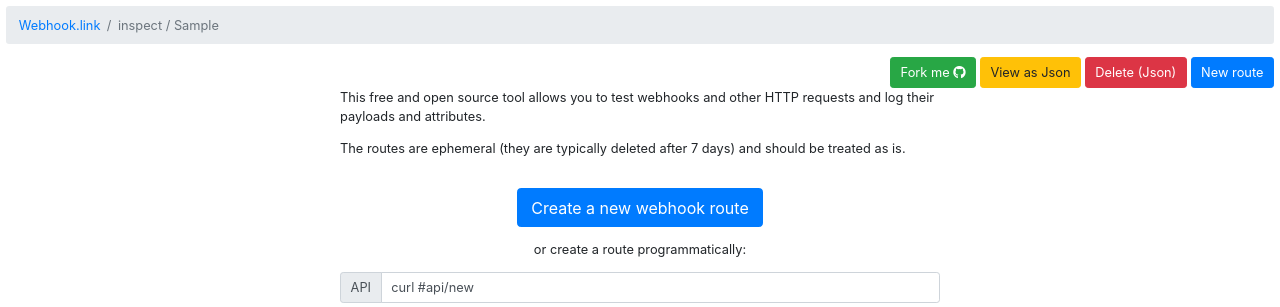
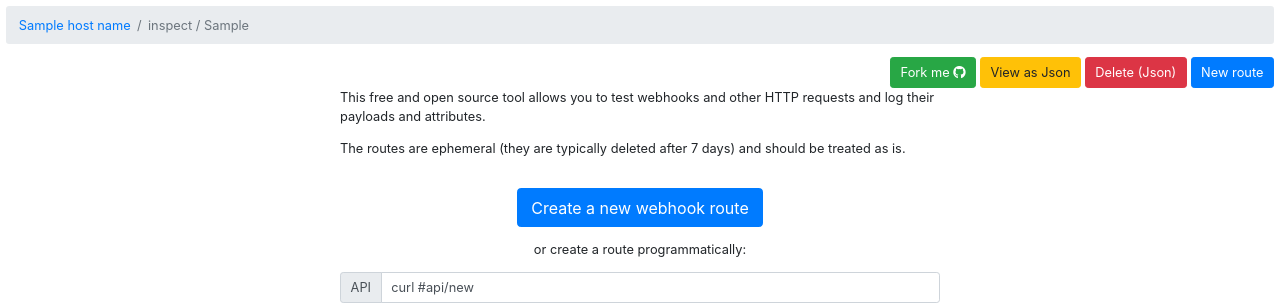
Before and after one commit to gabfl/webhook, a Flask app: template src/templates/index.html in a window 1280 px wide. Shown: the top 307 px of the page. Run offline with Flask 2, Linux system fonts and the light colour scheme; the template is opened without the code that fills it: most values are stand-ins (such as "Sample title", 1, 10 or a date in 2020); some libraries are stand-ins or nearby versions.

Commit message:
Add dynamic hostname (#24)

```diff
--- a/src/app.py
+++ b/src/app.py
@@ -1,6 +1,7 @@
 import json
 import os
 from datetime import timezone
+from urllib.parse import urlparse
 
 from flask import Flask, render_template, request, redirect, url_for, send_from_directory, jsonify
 
@@ -28,7 +29,11 @@ def _jinja2_filter_datetime(date, fmt=None):
 
 @app.route("/")
 def hp():
-    return render_template('index.html', host_url=request.host_url)
+    return render_template(
+        'index.html',
+        host_url=request.host_url,
+        host_name=urlparse(request.host_url).netloc
+    )
 
 
 @app.route("/robots.txt")
@@ -112,6 +117,7 @@ def inspect(route_path):
         callbacks=callbacks,
         cursor=callback_handler.get_cursor(callbacks),
         host_url=request.host_url,
+        host_name=urlparse(request.host_url).netloc,
         name=route.name or '',
         name_default='Route created on %s' % (
             (route.creation_date.replace(tzinfo=timezone.utc).astimezone(tz=None)).strftime("%A %B %d, %Y at %I:%M:%S %p")),
@@ -200,4 +206,4 @@ def callback(route_path):
 
 @app.route("/404")
 def abort_404():
-    return render_template('404.html'), 404
+    return render_template('404.html', host_name=urlparse(request.host_url).netloc), 404
--- a/src/templates/header.html
+++ b/src/templates/header.html
@@ -23,7 +23,7 @@
 
 <nav aria-label="breadcrumb">
     <ol class="breadcrumb">
-        <li class="breadcrumb-item"><a href="/">Webhook.link</a></li>
+        <li class="breadcrumb-item"><a href="/"> {{ host_name }}</a></li>
         {% if route_path %}
             <li class="breadcrumb-item active" aria-current="page">inspect / {{ route_path }}</li>
         {% endif %}
```
